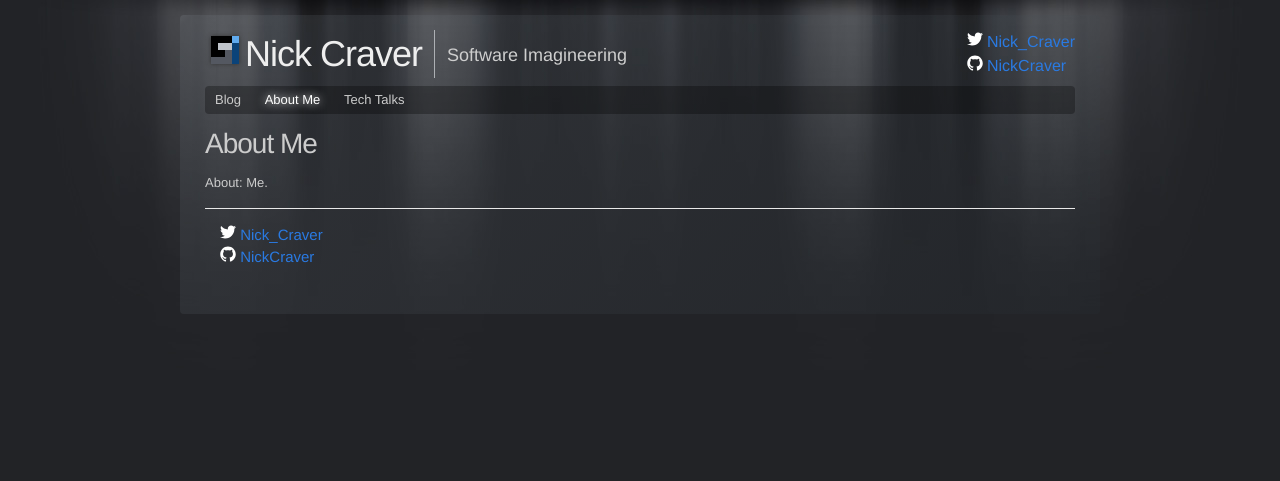
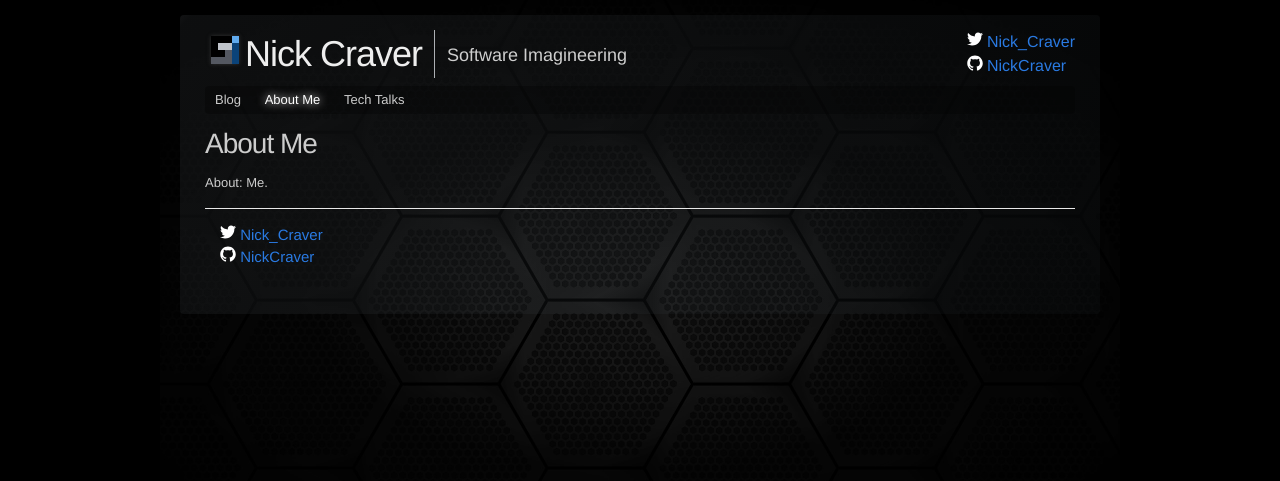
Before and after one commit to NickCraver/nickcraver.github.com, a Jekyll site: the page built from about.md, in a window 1280 px wide. Shown: the top 481 px of the page. Built offline with Jekyll 4.4.1, drawn with Linux system fonts in a browser that asks for light colours; comment, search, counter and statistics services are not loaded.

Commit message:
Attempt at going darker overall

```diff
--- a/_sass/_base.scss
+++ b/_sass/_base.scss
@@ -11,9 +11,9 @@ body {
     line-height: $base-line-height;
     font-weight: 300;
     color: $text-color;
-    background-color: $background-color;
     -webkit-text-size-adjust: 100%;
-    background: url(../images/bg.jpg) top center no-repeat #222326;
+    background: url(../images/background.jpg) top center no-repeat $background-color;
+    background-size: 960px 600px;
 }
 
 h1, h2, h3, h4, h5, h6,
--- a/_sass/_layout.scss
+++ b/_sass/_layout.scss
@@ -180,15 +180,13 @@
     padding: 1px;
     padding: $spacing-unit 0;
 
-    background: -moz-linear-gradient(-45deg,  rgba(181,189,200,0.15) 0%, rgba(130,140,149,0.15) 1%, rgba(40,52,59,0.15) 100%); /* FF3.6+ */
-    background: -webkit-gradient(linear, left top, right bottom, color-stop(0%,rgba(181,189,200,0.15)), color-stop(1%,rgba(130,140,149,0.15)), color-stop(100%,rgba(40,52,59,0.15))); /* Chrome,Safari4+ */
-    background: -webkit-linear-gradient(-45deg,  rgba(181,189,200,0.15) 0%,rgba(130,140,149,0.15) 1%,rgba(40,52,59,0.15) 100%); /* Chrome10+,Safari5.1+ */
-    background: -o-linear-gradient(-45deg,  rgba(181,189,200,0.15) 0%,rgba(130,140,149,0.15) 1%,rgba(40,52,59,0.15) 100%); /* Opera 11.10+ */
-    background: -ms-linear-gradient(-45deg,  rgba(181,189,200,0.15) 0%,rgba(130,140,149,0.15) 1%,rgba(40,52,59,0.15) 100%); /* IE10+ */
-    background: linear-gradient(135deg,  rgba(181,189,200,0.15) 0%,rgba(130,140,149,0.15) 1%,rgba(40,52,59,0.15) 100%); /* W3C */
+    background: -moz-linear-gradient(-45deg,  rgba(181,189,200,0.10) 0%, rgba(130,140,149,0.10) 1%, rgba(40,52,59,0.10) 100%); /* FF3.6+ */
+    background: -webkit-gradient(linear, left top, right bottom, color-stop(0%,rgba(181,189,200,0.10)), color-stop(1%,rgba(130,140,149,0.10)), color-stop(100%,rgba(40,52,59,0.10))); /* Chrome,Safari4+ */
+    background: -webkit-linear-gradient(-45deg,  rgba(181,189,200,0.10) 0%,rgba(130,140,149,0.10) 1%,rgba(40,52,59,0.10) 100%); /* Chrome10+,Safari5.1+ */
+    background: -o-linear-gradient(-45deg,  rgba(181,189,200,0.10) 0%,rgba(130,140,149,0.10) 1%,rgba(40,52,59,0.10) 100%); /* Opera 11.10+ */
+    background: -ms-linear-gradient(-45deg,  rgba(181,189,200,0.10) 0%,rgba(130,140,149,0.10) 1%,rgba(40,52,59,0.10) 100%); /* IE10+ */
+    background: linear-gradient(135deg,  rgba(181,189,200,0.10) 0%,rgba(130,140,149,0.10) 1%,rgba(40,52,59,0.10) 100%); /* W3C */
     filter: progid:DXImageTransform.Microsoft.gradient( startColorstr='#26b5bdc8', endColorstr='#2628343b',GradientType=1 ); /* IE6-9 fallback on horizontal gradient */
-
-
 }
 
 .page-heading {
--- a/blog/index.html
+++ b/blog/index.html
@@ -4,17 +4,14 @@ section: blog
 ---
 
 <div class="home">
-
   <ul class="post-list">
     {% for post in site.posts %}
       <li>
         <h3><a class="post-link" href="{{ post.url | prepend: site.baseurl }}">{{ post.title }}</a></h3>
-        <span class="post-meta">By <a href="#">Nick Craver</a> on {{ post.date | date: "%b %-d, %Y" }}</span>
+        <span class="post-meta">By <a href="/about">Nick Craver</a> on {{ post.date | date: "%b %-d, %Y" }}</span>
         <article class="post-content">{{ post.content }}</article>
       </li>
     {% endfor %}
   </ul>
-
   <p class="rss-subscribe">subscribe <a href="{{ "/feed.xml" | prepend: site.baseurl }}">via RSS</a></p>
-
 </div>
--- a/css/main.scss
+++ b/css/main.scss
@@ -15,7 +15,7 @@ $spacing-unit:     15px;
 $post-font-size: 13px;
 
 $text-color:       #CCCCCC;
-$background-color: #222326;
+$background-color: #000; //#222326;
 $column-background-color: rgba(34, 35, 38, 0.8);
 $brand-color:      #2a7ae2;
 
```
Also changed, not shown: images/background.jpg (added).
